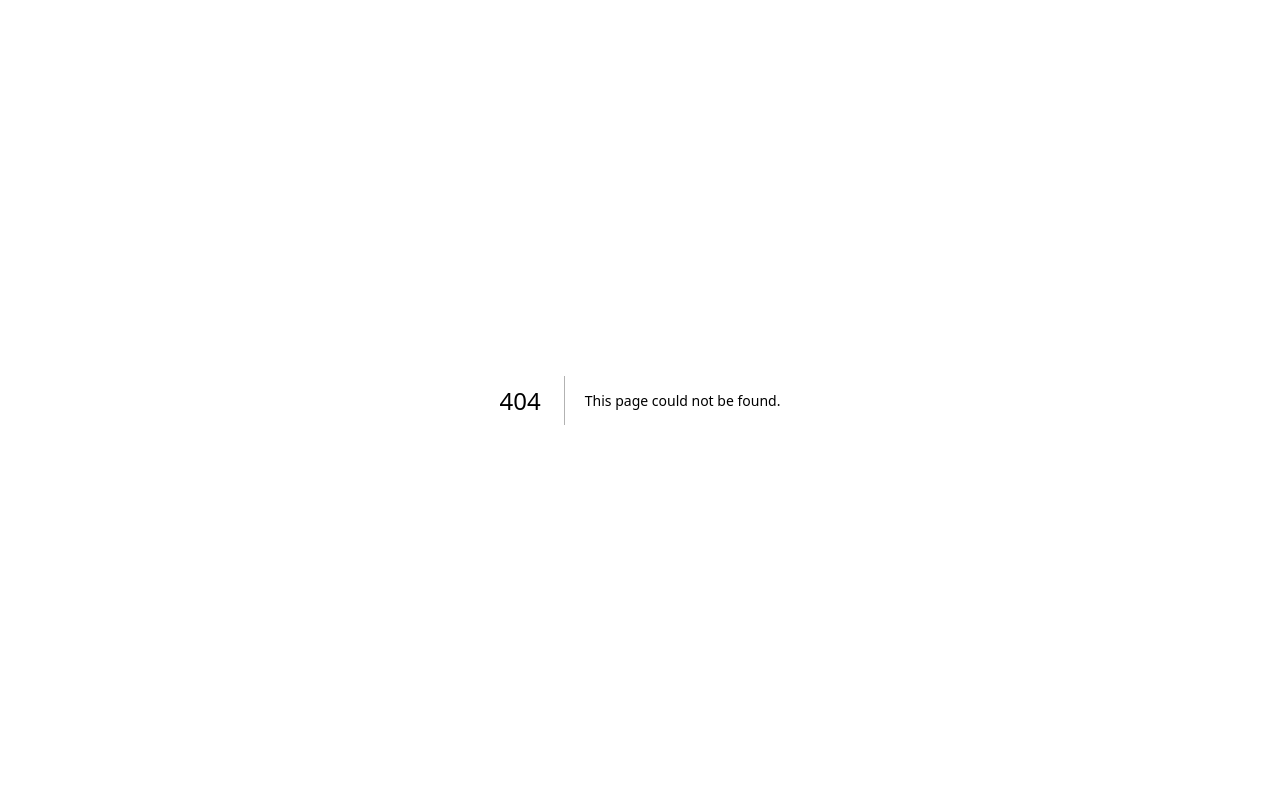
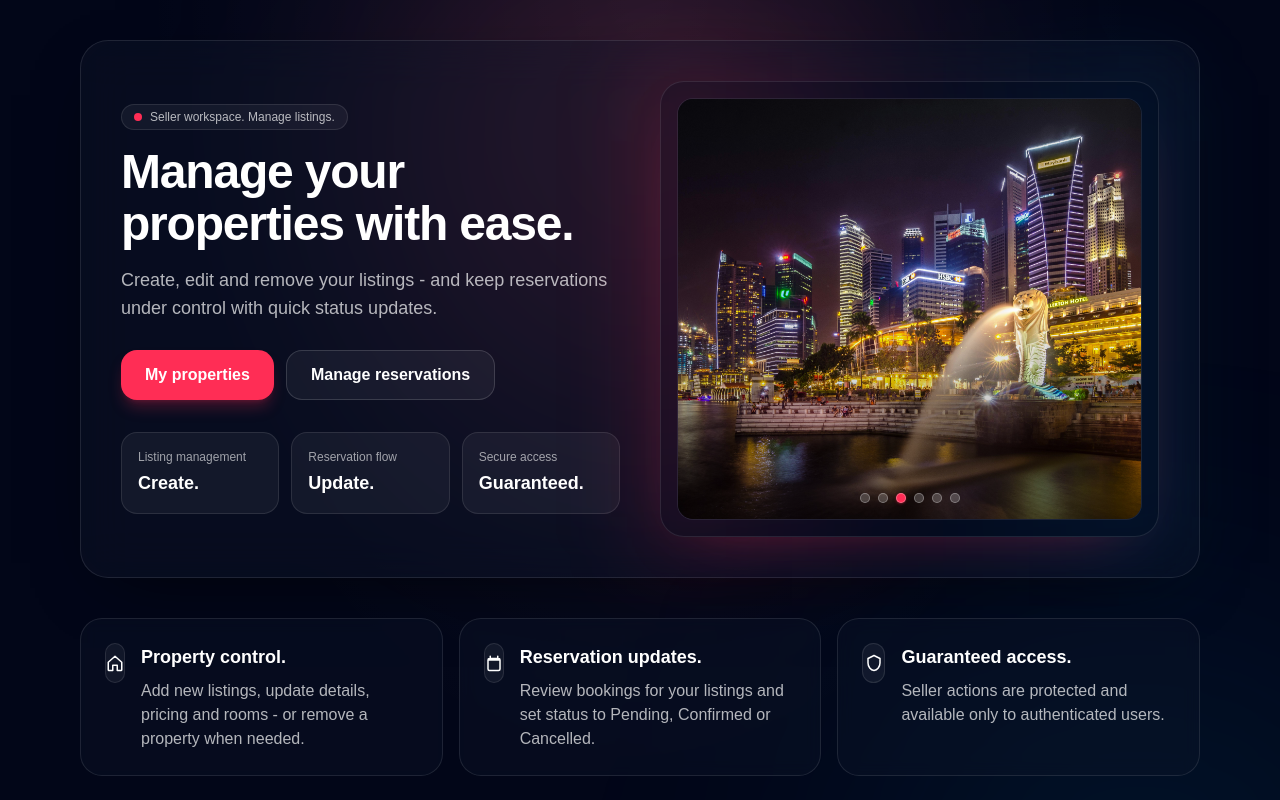
Before and after one commit to elab-development/internet-tehnologije-2025-stayhub_2021_0281, a Next.js app in the folder stayhub/: page /seller/home in a window 1280 px wide. Before the commit this address had no page. Shown: the top 800 px of the page. Built offline with nearby package versions, Linux system fonts and the light colour scheme.

Commit message:
Kreirana Home stranica za prodavca

```diff
--- /dev/null
+++ b/stayhub/src/app/seller/home/page.tsx
@@ -0,0 +1,185 @@
+import Slider from "@/components/Slider";
+import Link from "next/link";
+
+function Icon({ children }: { children: React.ReactNode }) {
+  return (
+    <div className="grid h-10 w-10 place-items-center rounded-2xl border border-white/10 bg-white/5">
+      {children}
+    </div>
+  );
+}
+
+export default function SellerHomePage() {
+  const slides = [
+    "/slides/slide1.jpg",
+    "/slides/slide2.jpg",
+    "/slides/slide3.jpg",
+    "/slides/slide4.jpg",
+    "/slides/slide5.jpg",
+    "/slides/slide6.jpg",
+  ];
+
+  return (
+    <main className="relative min-h-screen overflow-hidden bg-slate-950 text-white">
+      {/* Background glow */}
+      <div className="pointer-events-none absolute inset-0">
+        <div className="absolute -top-24 left-1/2 h-[520px] w-[520px] -translate-x-1/2 rounded-full bg-[#ff2d55]/15 blur-[120px]" />
+        <div className="absolute -bottom-40 right-[-120px] h-[520px] w-[520px] rounded-full bg-sky-500/10 blur-[140px]" />
+        <div className="absolute inset-0 bg-[radial-gradient(ellipse_at_top,rgba(255,255,255,0.06),transparent_55%)]" />
+      </div>
+
+      <div className="mx-auto w-full max-w-6xl px-4 pt-10 pb-16 relative">
+        {/* HERO */}
+        <section className="rounded-[28px] border border-white/10 bg-slate-900/40 backdrop-blur-xl shadow-[0_20px_70px_-35px_rgba(0,0,0,0.9)]">
+          <div className="grid gap-10 p-7 md:grid-cols-2 md:items-center md:p-10">
+            {/* Left */}
+            <div>
+              <div className="inline-flex items-center gap-2 rounded-full border border-white/10 bg-white/5 px-3 py-1 text-xs text-white/70">
+                <span className="h-2 w-2 rounded-full bg-[#ff2d55]" />
+                Seller workspace. Manage listings.
+              </div>
+
+              <h1 className="mt-4 text-4xl font-semibold leading-[1.08] tracking-tight md:text-5xl">
+                Manage your properties with ease.
+              </h1>
+
+              <p className="mt-4 max-w-xl text-base text-white/70 md:text-lg">
+                Create, edit and remove your listings - and keep reservations under control with quick status updates.
+              </p>
+
+              <div className="mt-7 flex flex-wrap gap-3">
+                <Link
+                  href="/seller/my-properties"
+                  className="group inline-flex items-center justify-center gap-2 rounded-2xl bg-[#ff2d55] px-6 py-3 font-semibold text-white shadow-lg shadow-[#ff2d55]/25 hover:opacity-95"
+                >
+                  My properties
+                </Link>
+
+                <Link
+                  href="/seller/manage-reservations"
+                  className="inline-flex items-center justify-center gap-2 rounded-2xl border border-white/15 bg-white/5 px-6 py-3 font-semibold text-white hover:bg-white/10"
+                >
+                  Manage reservations
+                </Link>
+              </div>
+
+              {/* Mini stats */}
+              <div className="mt-8 grid grid-cols-3 gap-3">
+                <div className="rounded-2xl border border-white/10 bg-white/5 p-4">
+                  <p className="text-xs text-white/60">Listing management</p>
+                  <p className="mt-1 text-lg font-semibold">Create.</p>
+                </div>
+                <div className="rounded-2xl border border-white/10 bg-white/5 p-4">
+                  <p className="text-xs text-white/60">Reservation flow</p>
+                  <p className="mt-1 text-lg font-semibold">Update.</p>
+                </div>
+                <div className="rounded-2xl border border-white/10 bg-white/5 p-4">
+                  <p className="text-xs text-white/60">Secure access</p>
+                  <p className="mt-1 text-lg font-semibold">Guaranteed.</p>
+                </div>
+              </div>
+            </div>
+
+            {/* Right */}
+            <div className="relative">
+              <div className="absolute -inset-6 rounded-[32px] bg-gradient-to-r from-[#ff2d55]/15 via-transparent to-sky-500/10 blur-2xl" />
+              <div className="relative rounded-[24px] border border-white/10 bg-slate-950/25 p-4 shadow-[0_20px_60px_-40px_rgba(255,45,85,0.55)]">
+                <Slider images={slides} autoPlayMs={2400} />
+              </div>
+            </div>
+          </div>
+        </section>
+
+        {/* FEATURES */}
+        <section className="mt-10 grid gap-4 md:grid-cols-3">
+          <div className="group rounded-[22px] border border-white/10 bg-slate-900/35 p-6 backdrop-blur hover:bg-slate-900/50 transition">
+            <div className="flex items-start gap-4">
+              <Icon>
+                {/* Home/Listing icon */}
+                <svg width="18" height="18" viewBox="0 0 24 24" fill="none">
+                  <path
+                    d="M3 11l9-8 9 8v10a1 1 0 0 1-1 1h-5v-7H9v7H4a1 1 0 0 1-1-1V11z"
+                    stroke="currentColor"
+                    strokeWidth="2"
+                    strokeLinejoin="round"
+                  />
+                </svg>
+              </Icon>
+              <div>
+                <h2 className="text-lg font-semibold">Property control.</h2>
+                <p className="mt-2 text-white/70">
+                  Add new listings, update details, pricing and rooms - or remove a property when needed.
+                </p>
+              </div>
+            </div>
+          </div>
+
+          <div className="group rounded-[22px] border border-white/10 bg-slate-900/35 p-6 backdrop-blur hover:bg-slate-900/50 transition">
+            <div className="flex items-start gap-4">
+              <Icon>
+                {/* Calendar icon */}
+                <svg width="18" height="18" viewBox="0 0 24 24" fill="none">
+                  <path
+                    d="M7 3v3M17 3v3M4 8h16M6 6h12a2 2 0 0 1 2 2v12a2 2 0 0 1-2 2H6a2 2 0 0 1-2-2V8a2 2 0 0 1 2-2z"
+                    stroke="currentColor"
+                    strokeWidth="2"
+                    strokeLinecap="round"
+                  />
+                </svg>
+              </Icon>
+              <div>
+                <h2 className="text-lg font-semibold">Reservation updates.</h2>
+                <p className="mt-2 text-white/70">
+                  Review bookings for your listings and set status to Pending, Confirmed or Cancelled.
+                </p>
+              </div>
+            </div>
+          </div>
+
+          <div className="group rounded-[22px] border border-white/10 bg-slate-900/35 p-6 backdrop-blur hover:bg-slate-900/50 transition">
+            <div className="flex items-start gap-4">
+              <Icon>
+                {/* Shield icon */}
+                <svg width="18" height="18" viewBox="0 0 24 24" fill="none">
+                  <path
+                    d="M12 2l8 4v6c0 5-3.5 9.5-8 10-4.5-.5-8-5-8-10V6l8-4z"
+                    stroke="currentColor"
+                    strokeWidth="2"
+                    strokeLinejoin="round"
+                  />
+                </svg>
+              </Icon>
+              <div>
+                <h2 className="text-lg font-semibold">Guaranteed access.</h2>
+                <p className="mt-2 text-white/70">
+                  Seller actions are protected and available only to authenticated users.
+                </p>
+              </div>
+            </div>
+          </div>
+        </section>
+
+        {/* CTA strip */}
+        <section className="mt-10">
+          <div className="rounded-[24px] border border-white/10 bg-gradient-to-r from-white/5 via-white/3 to-transparent p-6 md:p-8">
+            <div className="flex flex-col gap-4 md:flex-row md:items-center md:justify-between">
+              <div>
+                <h3 className="text-xl font-semibold">Ready to manage your listings?</h3>
+                <p className="mt-2 text-white/70">
+                  Add a new property or review your current reservations in seconds.
+                </p>
+              </div>
+
+              <Link
+                href="/seller/my-properties"
+                className="inline-flex items-center justify-center rounded-2xl bg-[#ff2d55] px-6 py-3 font-semibold text-white shadow-lg shadow-[#ff2d55]/25 hover:opacity-95"
+              >
+                Go to my properties
+              </Link>
+            </div>
+          </div>
+        </section>
+      </div>
+    </main>
+  );
+}
```
